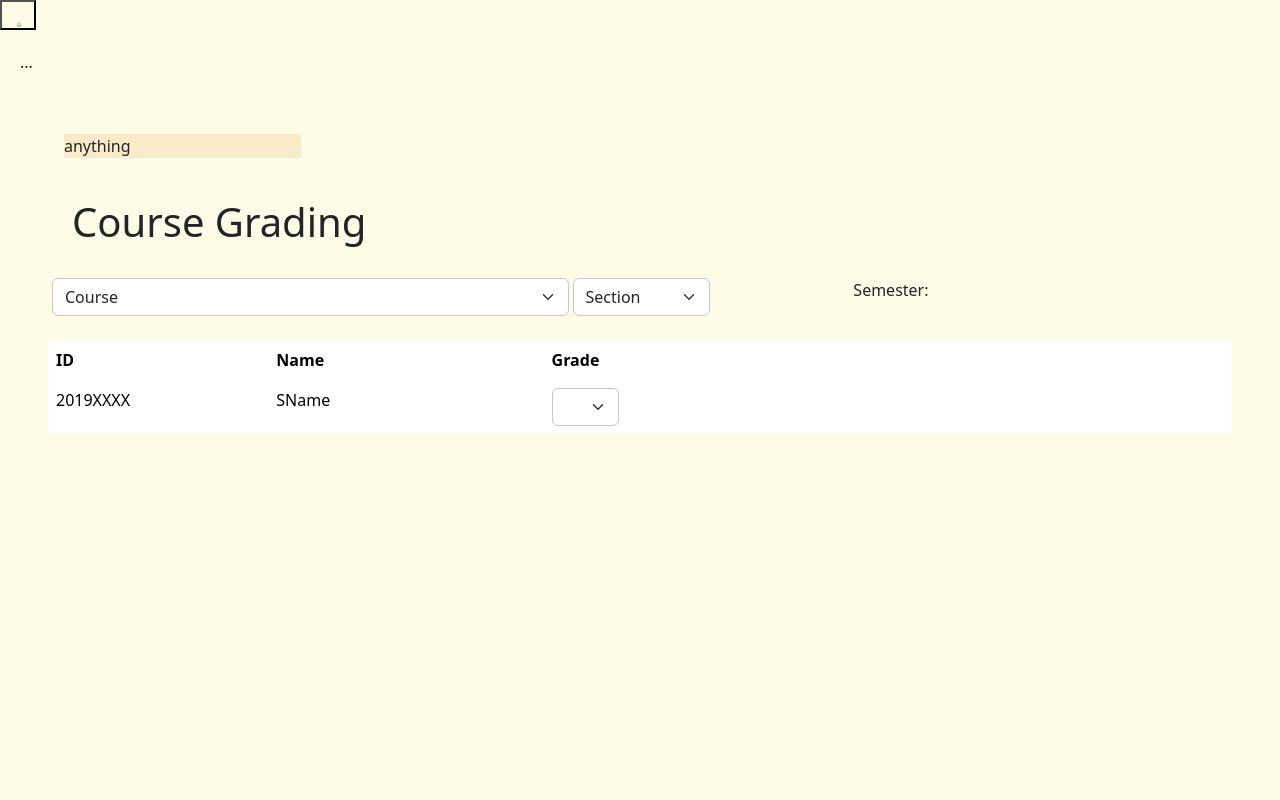
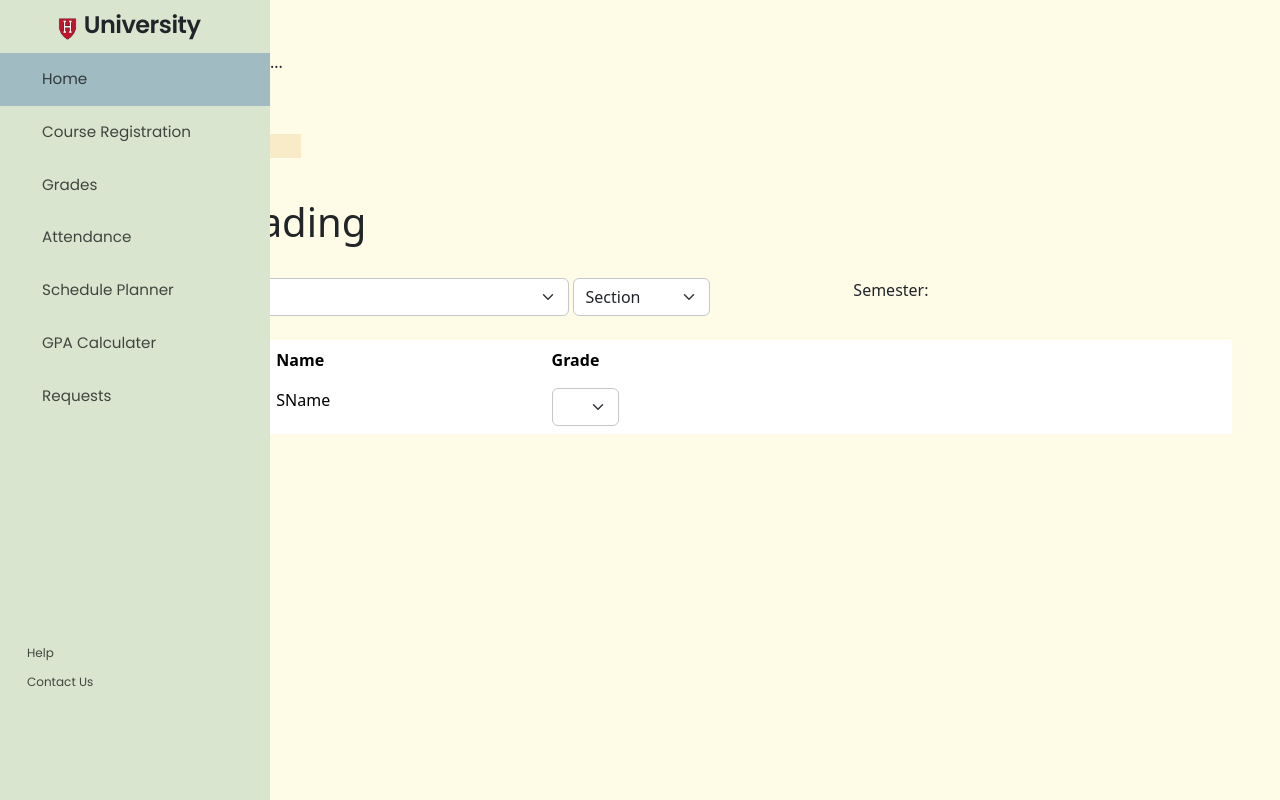
Before and after one commit to jyaserysf/489-Project, a PHP site: page /courseGrading.php in a window 1280 px wide. Run offline with PHP 8.4, Linux system fonts and the light colour scheme.

Commit message:
sidenav ready

```diff
--- a/sidenav.html
+++ b/sidenav.html
@@ -5,7 +5,7 @@
     <meta http-equiv="X-UA-Compatible" content="IE=edge">
     <meta name="viewport" content="width=device-width, initial-scale=1.0">
     <title>Document</title>
-    <link rel="stylesheet" href="css/sidenav.css">
+    <link rel="stylesheet" href="sidenav_updated.css">
 </head>
 <body>
     <div id="mySidenav" class="sidenav">
@@ -67,6 +67,6 @@
     </div>
 
     <!-- Javascript file -->
-    <script src="js/sidenav.js"></script>
+    <script src="sidenav_updated.js"></script>
 </body>
 </html>
--- a/sidenav_updated.css
+++ b/sidenav_updated.css
@@ -136,7 +136,7 @@
 }
 
 #spacing{
-    height: 35%;
+    height: 27%;
 }
 
 /* Footer */
@@ -190,7 +190,7 @@ html {
       margin-left: 250px; /* Push content to the right */
     }
 
-    .sidenav .closebtn {
+    #sidenav-head .closebtn {
       display: none; /* Hide close button */
     }
 }
@@ -200,4 +200,7 @@ html {
 @media screen and (max-height: 450px) {
     .sidenav {padding-top: 15px;}
     .sidenav a {font-size: 18px;}
+    #spacing{
+        height: 19%;
+    }
 }
```
